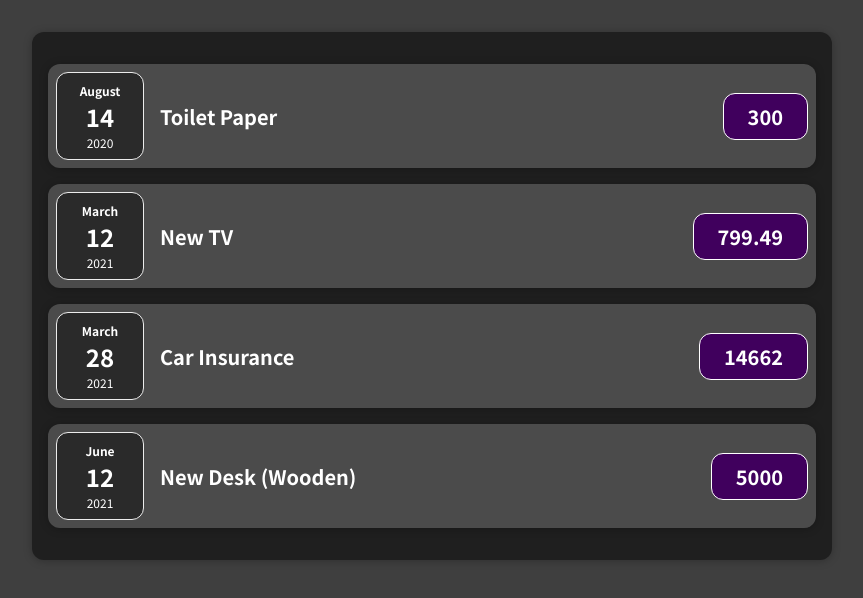
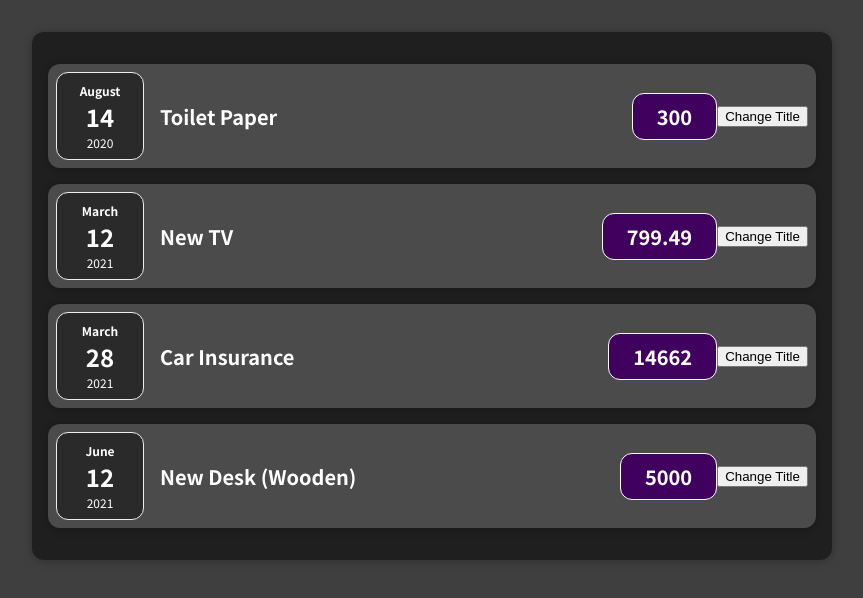
Before and after one commit to rajatgupta828/react-project, a React (Create React App) app: page / in a window 1280 px wide. Shown: the top 598 px of the page, without its empty margins (208-1071 px from the left). Built offline with nearby package versions, Linux system fonts and the light colour scheme.

Commit message:
React State

```diff
--- a/src/components/ExpenseHandler/ExpenseItems.js
+++ b/src/components/ExpenseHandler/ExpenseItems.js
@@ -1,16 +1,26 @@
+import react, {useState} from 'react';
+
 import './ExpenseItems.css';
 import ExpenseDate from './ExpenseDate';
 import Card from '../UIHandler/Card';
 
 const ExpenseItem = (props) => {
 
+    const [title, setTitle] = useState(props.title);
+
+    const titleClickHandler = () => {
+        setTitle('Updated Title');
+        console.log(title);
+    };
+
     return (
         <Card className="expense-item">
             <ExpenseDate date={props.date}/>
             <div className="expense-item__description">
-                <h2>{props.title}</h2>
+                <h2>{title}</h2>
                 <div className="expense-item__price">{props.amount}</div>
             </div>
+            <button onClick={titleClickHandler}>Change Title</button>
         </Card>
     );
 }
```
Also changed, not shown: public/Documentation/ReactConcepts/ReactComponent Explained.txt, public/Documentation/ReactConcepts/ReactHooks.txt (added).
